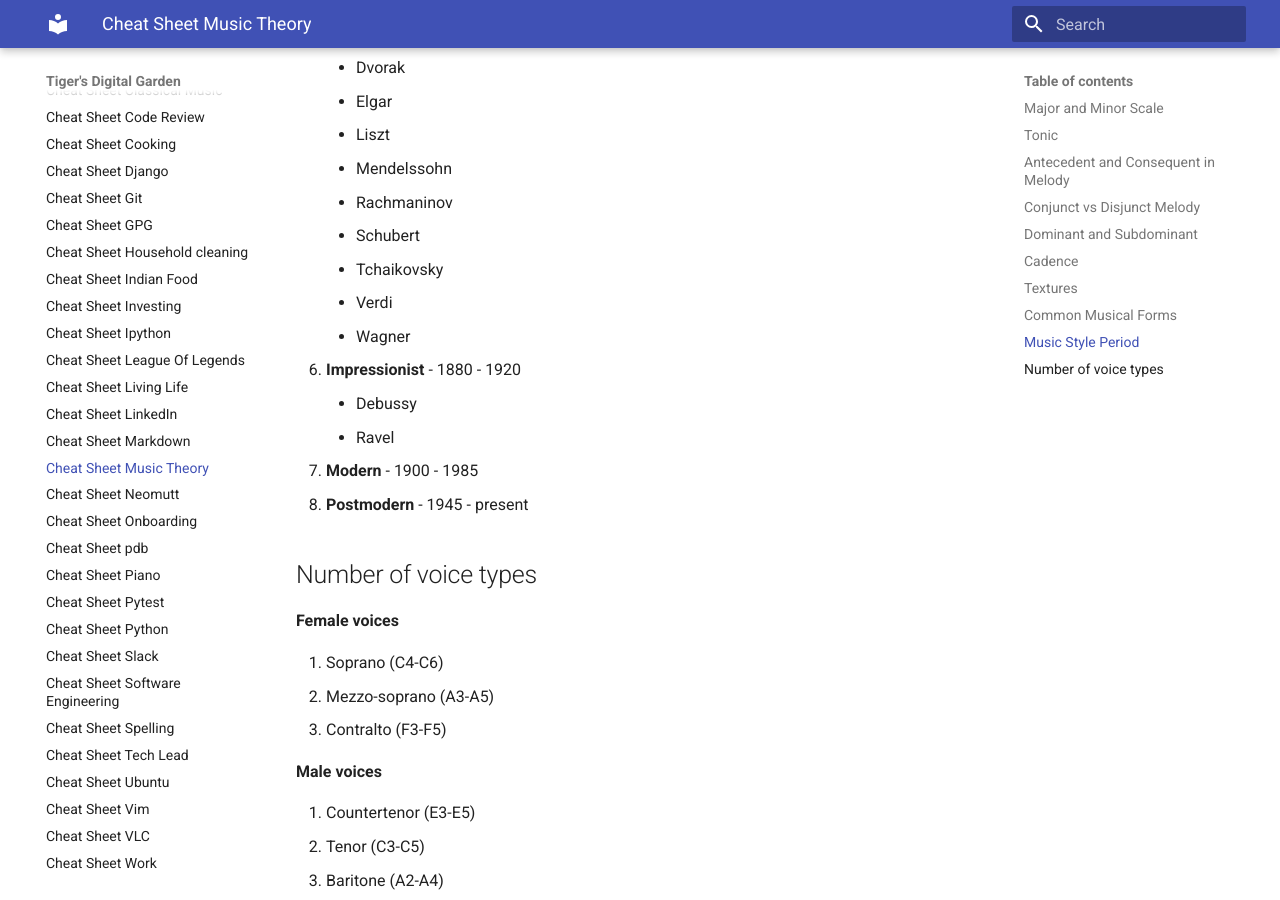
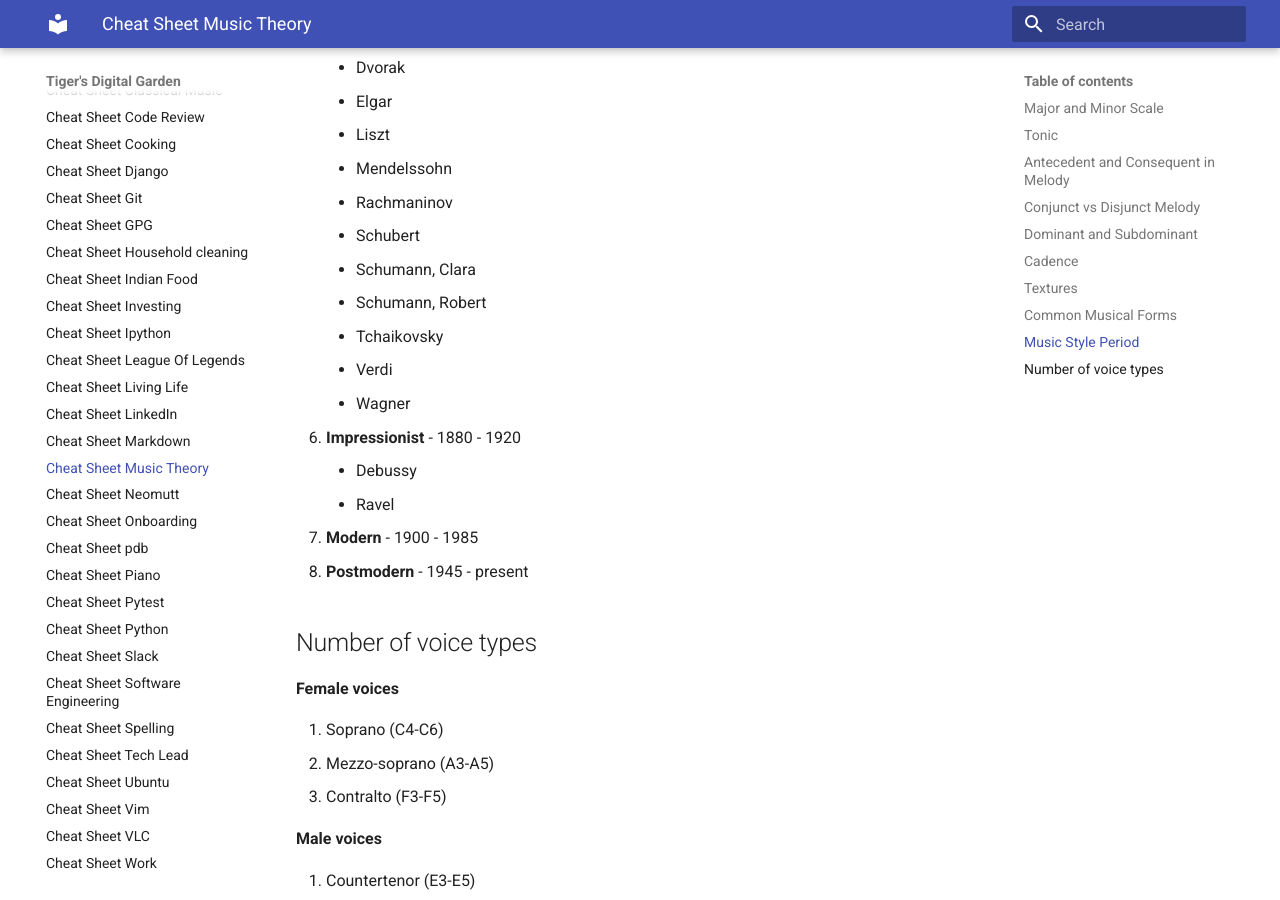
Before and after one commit to ynotstartups/notes, an MkDocs documentation site: the page built from notes/cheat-sheet-music-theory.md, in a window 1280 px wide and 900 px high, scrolled down 2292 px. Built offline with MkDocs 1.6.1 and Material for MkDocs 9.7.7, drawn with Linux system fonts in a browser that asks for light colours.

Commit message:
add schumann

```diff
--- a/notes/cheat-sheet-music-theory.md
+++ b/notes/cheat-sheet-music-theory.md
@@ -76,6 +76,8 @@ Lots of music are made using dominant and subdominant chords.
    - Mendelssohn
    - Rachmaninov
    - Schubert
+   - Schumann, Clara
+   - Schumann, Robert
    - Tchaikovsky
    - Verdi
    - Wagner
```
